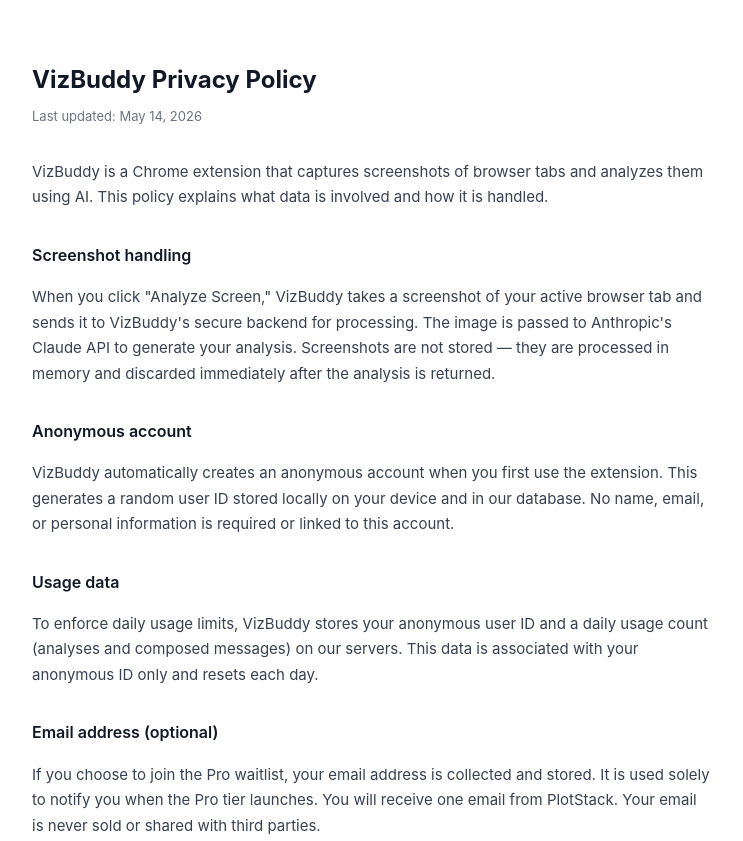
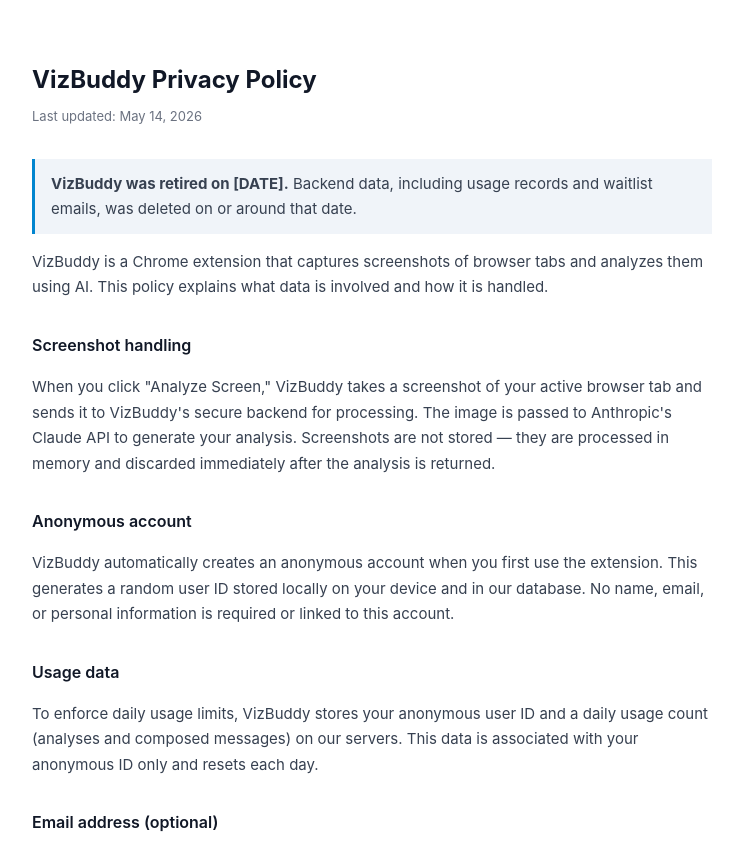
Before and after one commit to Djonathon/vizbuddy-policies, a plain HTML site: page privacy.html in a window 1280 px wide. Shown: the top 841 px of the page, without its empty margins (268-1011 px from the left). Drawn offline with Linux system fonts and the light colour scheme.

Commit message:
Add retirement note to privacy policy (date placeholder)
Co-Authored-By: Claude Opus 5.5 <noreply@anthropic.com>

```diff
--- a/privacy.html
+++ b/privacy.html
@@ -24,6 +24,8 @@
 
   <h1>VizBuddy Privacy Policy</h1>
   <div class="updated">Last updated: May 14, 2026</div>
+
+  <p style="background:#f0f4f9;border-left:3px solid #0285CF;padding:12px 16px;"><strong>VizBuddy was retired on [DATE].</strong> Backend data, including usage records and waitlist emails, was deleted on or around that date.</p>
 
   <p>VizBuddy is a Chrome extension that captures screenshots of browser tabs and analyzes them using AI. This policy explains what data is involved and how it is handled.</p>
 
```
